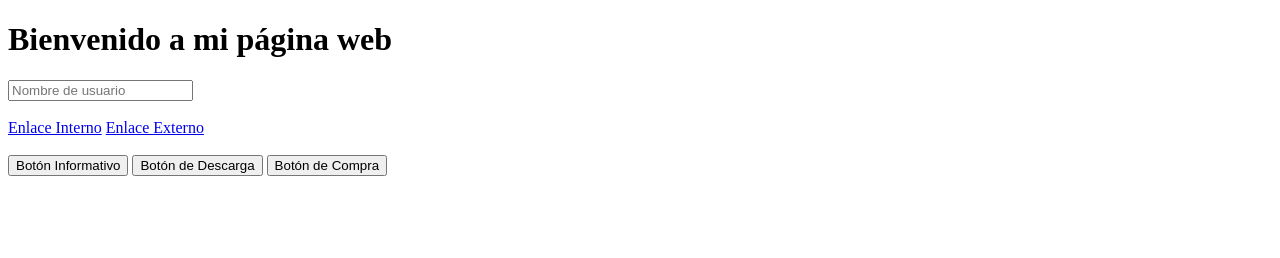
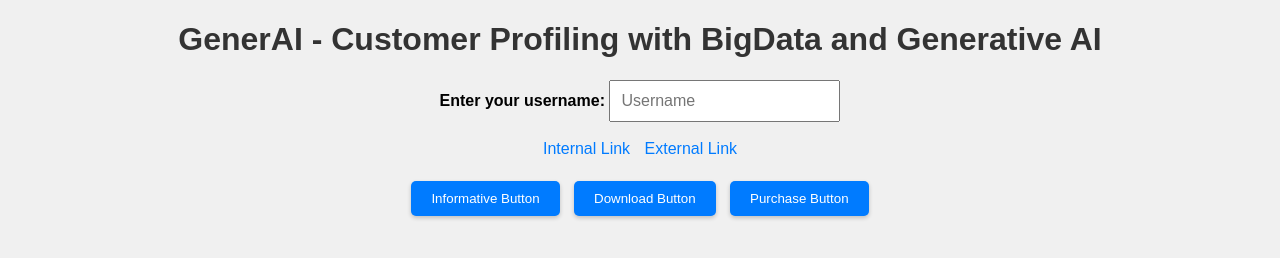
Before and after one commit to GlobussBiogestion/BigData-and-Generative-AI-customer-profiling-system, a website: page index.html in a window 1280 px wide. Drawn offline with Linux system fonts and the light colour scheme.

Commit message:
Update index.html

```diff
--- a/index.html
+++ b/index.html
@@ -1,38 +1,85 @@
 <!DOCTYPE html>
 <html>
 <head>
-    <title>Mi Página Web</title>
+    <title>GenerAI</title>
+    <style>
+        body {
+            font-family: Arial, sans-serif;
+            text-align: center;
+            background-color: #f0f0f0;
+        }
+
+        h1 {
+            color: #333;
+        }
+
+        #userIdLabel {
+            font-weight: bold;
+        }
+
+        #userId {
+            padding: 10px;
+            font-size: 16px;
+        }
+
+        a {
+            text-decoration: none;
+            color: #007bff;
+            margin: 5px;
+        }
+
+        a:hover {
+            text-decoration: underline;
+        }
+
+        button {
+            background-color: #007bff;
+            color: #fff;
+            border: none;
+            padding: 10px 20px;
+            margin: 5px;
+            cursor: pointer;
+            border-radius: 5px;
+            box-shadow: 0 2px 4px rgba(0, 0, 0, 0.2);
+            transition: background-color 0.3s, transform 0.2s;
+        }
+
+        button:hover {
+            background-color: #0056b3;
+            transform: translateY(-2px);
+        }
+    </style>
 </head>
 <body>
-    <h1>Bienvenido a mi página web</h1>
-    <input type="text" id="userId" placeholder="Nombre de usuario">
+    <h1>GenerAI - Customer Profiling with BigData and Generative AI</h1>
+    <label for="userId" id="userIdLabel">Enter your username:</label>
+    <input type="text" id="userId" placeholder="Username">
     <br><br>
-    <a href="#" onclick="registrarAccion('enlace-interno')">Enlace Interno</a>
-    <a href="https://www.ejemplo.com" onclick="registrarAccion('enlace-externo')">Enlace Externo</a>
+    <a href="#" onclick="registerAction('internal-link')">Internal Link</a>
+    <a href="https://www.example.com" onclick="registerAction('external-link')">External Link</a>
     <br><br>
-    <button onclick="registrarAccion('informativo')">Botón Informativo</button>
-    <button onclick="registrarAccion('descarga')">Botón de Descarga</button>
-    <button onclick="registrarAccion('compra')">Botón de Compra</button>
+    <button onclick="registerAction('informative')">Informative Button</button>
+    <button onclick="registerAction('download')">Download Button</button>
+    <button onclick="registerAction('purchase')">Purchase Button</button>
 
-    <script>
-        let tiempoPermanencia = 0; // Variable global para almacenar el tiempo de permanencia
+   <script>
+        let timeSpent = 0; // Global variable to store time spent
 
-        function registrarAccion(accion) {
-            const userId = document.getElementById('userId').value;
-            if (!userId) {
-                console.error('Ingresa un nombre de usuario');
+        function registerAction(action) {
+            const username = document.getElementById('userId').value;
+            if (!username) {
+                console.error('Enter a username');
                 return;
             }
 
-            console.log('Registrando acción:', accion, 'para el usuario:', userId);
+            console.log('Registering action:', action, 'for user:', username);
 
             const data = {
-                userId: userId,
-                accion: accion,
-                tiempoPermanencia: tiempoPermanencia
+                username: username,
+                action: action,
+                timeSpent: timeSpent
             };
-
-            fetch('http://localhost:3000/registrar-accion', {
+fetch('http://localhost:3000/register-action', {
                 method: 'POST',
                 headers: {
                     'Content-Type': 'application/json'
@@ -41,21 +88,22 @@
             })
             .then(response => response.json())
             .then(responseData => {
-                console.log('Respuesta del servidor:', responseData);
+                console.log('Server response:', responseData);
             })
             .catch(error => {
-                console.error('Error al enviar los datos:', error);
+                console.error('Error sending data:', error);
             });
         }
 
-        // Función para calcular el tiempo de permanencia en la página
-        function calcularTiempoPermanencia() {
-            tiempoPermanencia += 1000; // Incrementar en 1000 ms (1 segundo)
-            console.log('Tiempo de permanencia:', tiempoPermanencia);
+        // Function to calculate time spent on the page
+        function calculateTimeSpent() {
+            timeSpent += 1000; // Increase by 1000 ms (1 second)
+            console.log('Time spent:', timeSpent);
         }
 
-        // Iniciar el cronómetro
-        setInterval(calcularTiempoPermanencia, 1000); // Llamar a la función cada 1000 ms (1 segundo)
+        // Start the timer
+        setInterval(calculateTimeSpent, 1000); // Call the function every 1000 ms (1 second)
     </script>
+
 </body>
 </html>
```
